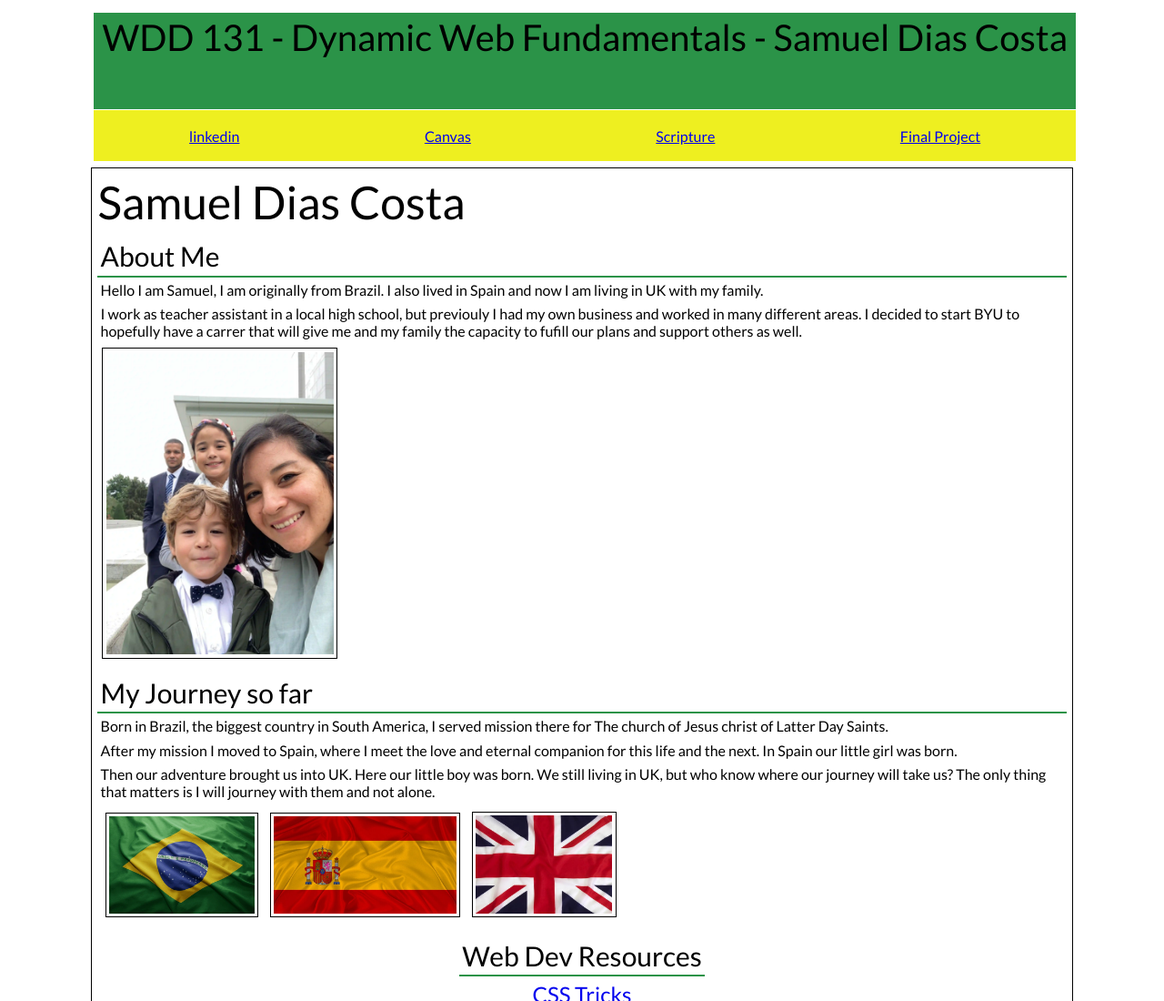
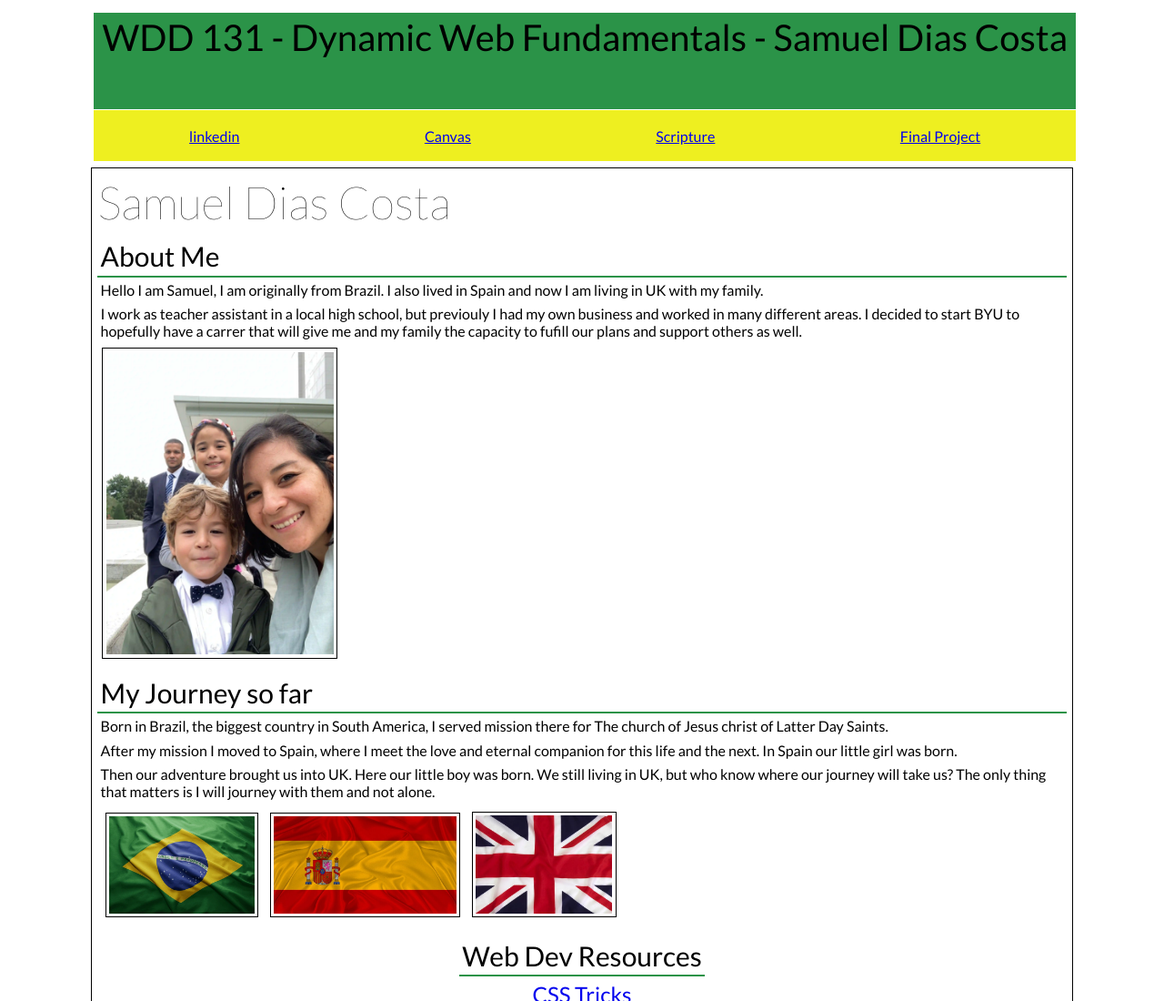
Before and after one commit to costasamd/wdd131, a plain HTML site: page index.html in a window 1280 px wide. Shown: the top 1100 px of the page at 91% size. Drawn offline with Linux system fonts and the light colour scheme.

```diff
--- a/styles/bases.css
+++ b/styles/bases.css
@@ -33,7 +33,7 @@ main{
 }
 
 h1{
-    font-weight: 400;
+    font-weight: 100;
     font-size: 50px;
 }
 
```
